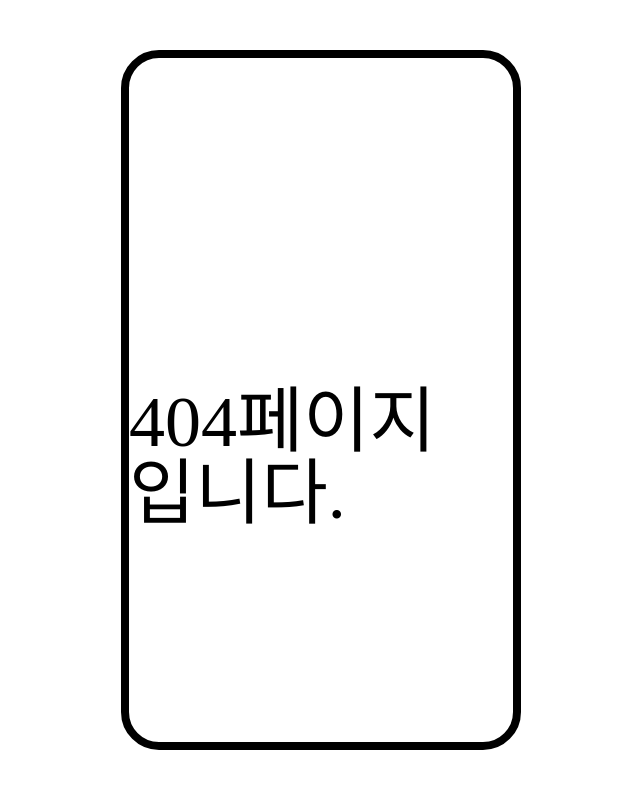
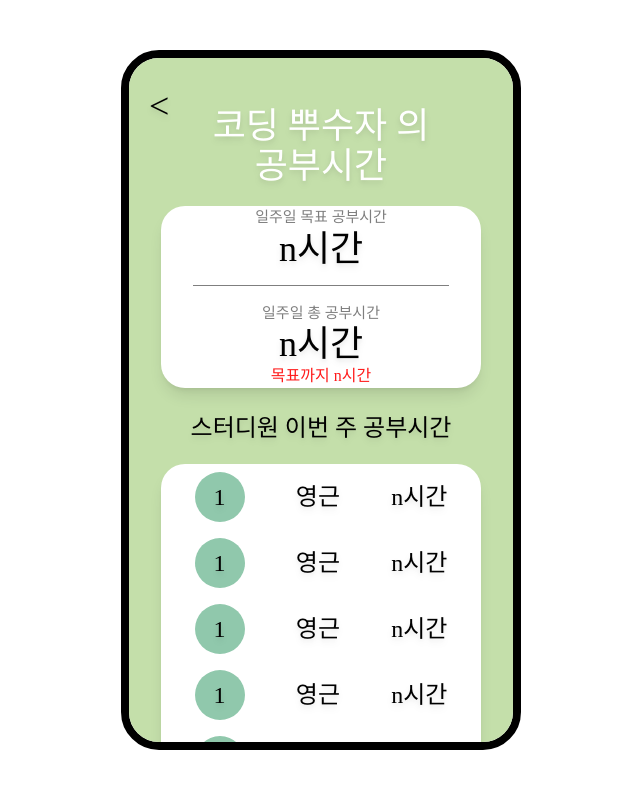
Before and after one commit to root-zero-o/mogakgong-GraphQL-FE, a Next.js app: page /studyHours in a window 1280 px wide. Before the commit this address had no page. Shown: the top 788 px of the page, without its empty margins (319-959 px from the left). Built offline with nearby package versions, Linux system fonts and the light colour scheme; a web font is replaced by a local one.

Commit message:
feat: studyHours view

```diff
--- /dev/null
+++ b/pages/studyHours.jsx
@@ -0,0 +1,59 @@
+import BackButton from "../components/BackButton";
+
+const studyHours = () => {
+  return (
+    <div className="wrapper flex flex-col items-center h-full bg-green_light overflow-scroll">
+      <BackButton />
+      <h1 className="mt-12 text-white">코딩 뿌수자 의</h1>
+      <h1 className="text-white">공부시간</h1>
+      <div className="flex flex-col items-center justify-center w-[320px] h-[200px] bg-white rounded-3xl mt-5 shadow-lg">
+        <span className="text-15 opacity-50">일주일 목표 공부시간</span>
+        <h1 className="">n시간</h1>
+        <div className="w-[80%] h-[1px] bg-black opacity-50 m-4"></div>
+        <span className="text-15 opacity-50">일주일 총 공부시간</span>
+        <h1 className="">n시간</h1>
+        <h3 className="text-red_deep">목표까지 n시간</h3>
+      </div>
+      <h2 className="mt-6">스터디원 이번 주 공부시간</h2>
+      <div className="flex flex-col items-center justify-center w-[320px] bg-white rounded-3xl mt-5 shadow-lg">
+        <div className="flex flex-row items-center justify-around w-[100%] p-2">
+          <div className="circle w-[50px] h-[50px] bg-green_mid ">
+            <h2>1</h2>
+          </div>
+          <h2>영근</h2>
+          <h2>n시간</h2>
+        </div>
+        <div className="flex flex-row items-center justify-around w-[100%] p-2">
+          <div className="circle w-[50px] h-[50px] bg-green_mid ">
+            <h2>1</h2>
+          </div>
+          <h2>영근</h2>
+          <h2>n시간</h2>
+        </div>
+        <div className="flex flex-row items-center justify-around w-[100%] p-2">
+          <div className="circle w-[50px] h-[50px] bg-green_mid ">
+            <h2>1</h2>
+          </div>
+          <h2>영근</h2>
+          <h2>n시간</h2>
+        </div>
+        <div className="flex flex-row items-center justify-around w-[100%] p-2">
+          <div className="circle w-[50px] h-[50px] bg-green_mid ">
+            <h2>1</h2>
+          </div>
+          <h2>영근</h2>
+          <h2>n시간</h2>
+        </div>
+        <div className="flex flex-row items-center justify-around w-[100%] p-2">
+          <div className="circle w-[50px] h-[50px] bg-green_mid ">
+            <h2>1</h2>
+          </div>
+          <h2>영근</h2>
+          <h2>n시간</h2>
+        </div>
+      </div>
+    </div>
+  );
+};
+
+export default studyHours;
--- a/pages/timeCheck.tsx
+++ b/pages/timeCheck.tsx
@@ -13,7 +13,7 @@ const timeCheck = () => {
 
   return (
     <div className="wrapper h-full bg-green_mid overflow-scroll relative">
-      <Seo title="공부시간 측정"/>
+      <Seo title="공부시간 측정" />
       <div className="flex flex-col items-center justify-center">
         <div className="mt-12 ">
           <h1>공부시간 측정</h1>
```
